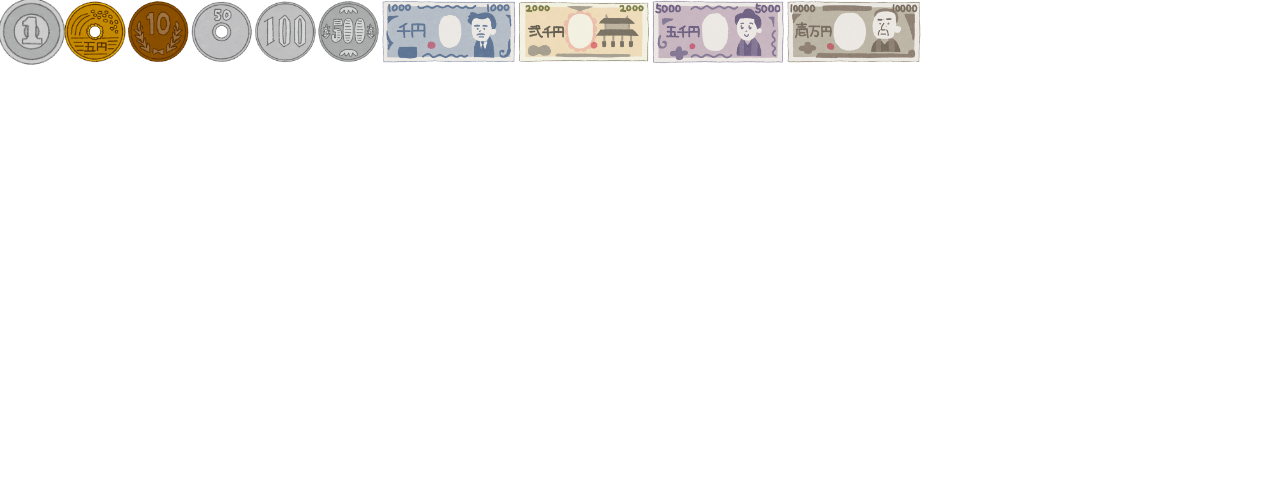
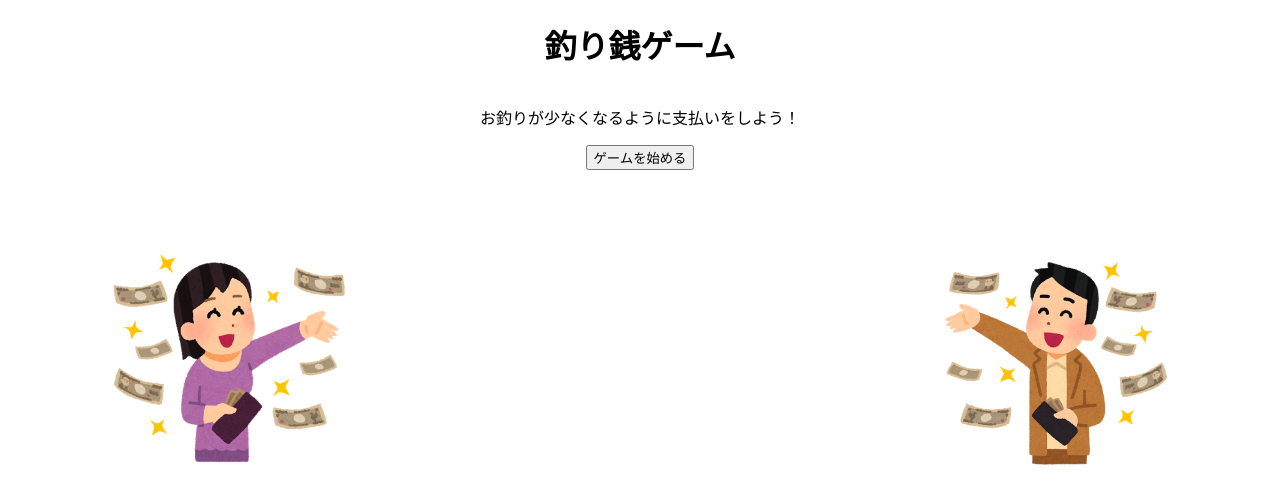
Before and after one commit to airtoxin/change-game, a React (Create React App) app: page / in a window 1280 px wide. Shown: the top 504 px of the page. Built offline with nearby package versions, Linux system fonts and the light colour scheme; what emotion-normalize would draw is missing.

Commit message:
Add irasutoya

```diff
--- a/src/App.tsx
+++ b/src/App.tsx
@@ -1,8 +1,7 @@
 import React from "react";
 import normalize from "emotion-normalize";
-import { Global, css as globalCss } from "@emotion/core";
-import {MoneyImage} from "./components/MoneyImage";
-import {Money} from "./models/Money";
+import { css as globalCss, Global } from "@emotion/core";
+import { Game } from "./features/game";
 
 const globalStyle = globalCss`
   ${normalize}
@@ -19,19 +18,8 @@ const globalStyle = globalCss`
 export const App: React.FC = () => {
   return (
     <>
-      <Global styles={globalStyle}/>
-      <div>
-        <MoneyImage money={Money(1)}/>
-        <MoneyImage money={Money(5)}/>
-        <MoneyImage money={Money(10)}/>
-        <MoneyImage money={Money(50)}/>
-        <MoneyImage money={Money(100)}/>
-        <MoneyImage money={Money(500)}/>
-        <MoneyImage money={Money(1000)}/>
-        <MoneyImage money={Money(2000)}/>
-        <MoneyImage money={Money(5000)}/>
-        <MoneyImage money={Money(10000)}/>
-      </div>
+      <Global styles={globalStyle} />
+      <Game />
     </>
   );
 };
--- /dev/null
+++ b/src/features/game/GameScene.tsx
@@ -0,0 +1,24 @@
+import React, { useState } from "react";
+import { MoneyImage } from "../../components/MoneyImage";
+import { Money } from "../../models/Money";
+
+export const GameScene: React.FunctionComponent = () => {
+  const [walletMoneyAmount, setWalletMoneyAmount] = useState<Money[]>([
+    Money(10000)
+  ]);
+
+  return (
+    <div>
+      <MoneyImage money={Money(1)} />
+      <MoneyImage money={Money(5)} />
+      <MoneyImage money={Money(10)} />
+      <MoneyImage money={Money(50)} />
+      <MoneyImage money={Money(100)} />
+      <MoneyImage money={Money(500)} />
+      <MoneyImage money={Money(1000)} />
+      <MoneyImage money={Money(2000)} />
+      <MoneyImage money={Money(5000)} />
+      <MoneyImage money={Money(10000)} />
+    </div>
+  );
+};
--- /dev/null
+++ b/src/features/game/TitleScene.tsx
@@ -0,0 +1,76 @@
+import React, { useEffect, useMemo, useState } from "react";
+import { css } from "emotion";
+
+export type Props = {
+  onStart: () => any;
+};
+
+export const TitleScene: React.FunctionComponent<Props> = ({ onStart }) => {
+  const [position, setPosition] = useState("0");
+
+  useEffect(() => {
+    setPosition("20vw");
+  }, []);
+  useEffect(() => {
+    const intervalId = setInterval(() => {
+      setPosition(position === "0" ? "20vw" : "0");
+    }, 1000);
+
+    return () => clearInterval(intervalId);
+  }, [position]);
+
+  const classNameRight = useMemo(
+    () =>
+      css({
+        position: "absolute",
+        height: "30vh",
+        top: "30vh",
+        right: "-10vw",
+        transition: "all 1s linear",
+        transform: `translateX(-${position})`
+      }),
+    [position]
+  );
+
+  const classNameLeft = useMemo(
+    () =>
+      css({
+        position: "absolute",
+        height: "30vh",
+        top: "30vh",
+        left: "-10vw",
+        transition: "all 1s linear",
+        transform: `scaleX(-1) translateX(-${position})`
+      }),
+    [position]
+  );
+
+  const classNameContainer = useMemo(
+    () =>
+      css({
+        display: "flex",
+        alignItems: "center",
+        flexDirection: "column",
+        justifyContent: "center"
+      }),
+    []
+  );
+
+  return (
+    <div className={classNameContainer}>
+      <h1>釣り銭ゲーム</h1>
+      <p>お釣りが少なくなるように支払いをしよう！</p>
+      <button onClick={onStart}>ゲームを始める</button>
+      <img
+        className={classNameRight}
+        src="/img/baramaki_1.png"
+        alt="baramaki_1"
+      />
+      <img
+        className={classNameLeft}
+        src="/img/baramaki_2.png"
+        alt="baramaki_1"
+      />
+    </div>
+  );
+};
--- a/src/features/game/index.tsx
+++ b/src/features/game/index.tsx
@@ -1,5 +1,19 @@
-import React from "react";
+import React, { useCallback, useState } from "react";
+import { TitleScene } from "./TitleScene";
+import { GameScene } from "./GameScene";
+
+export type Scene = "title" | "game" | "gameOver";
 
 export const Game: React.FunctionComponent = () => {
-  return null;
+  const [scene, setScene] = useState<Scene>("title");
+  const toGameScene = useCallback(() => setScene("game"), []);
+
+  switch (scene) {
+    case "title":
+      return <TitleScene onStart={toGameScene} />;
+    case "game":
+      return <GameScene />;
+    case "gameOver":
+      return <div>gameOver</div>;
+  }
 };
--- a/src/features/game/useGame.ts
+++ /dev/null
@@ -1 +0,0 @@
-export const useGame = () => {};
--- a/src/hooks/useHover.ts
+++ b/src/hooks/useHover.ts
@@ -1,4 +1,4 @@
-import {useCallback, useState} from "react";
+import { useCallback, useState } from "react";
 
 export const useHover = () => {
   const [isHover, setIsHover] = useState(false);
```
Also changed, not shown: public/img/baramaki_1.png (added), public/img/baramaki_2.png (added).
